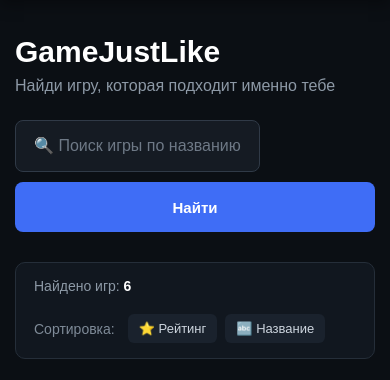
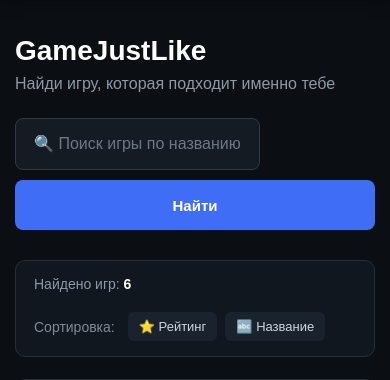
Before and after one commit to burk1t/GamesJustLike-site, a PHP site: page / in a window 390 px wide. Shown: the part 120-500 px from the top of the page. Run offline with PHP 8.4, Linux system fonts and the light colour scheme.

Commit message:
Адаптирован размер заголовка для телефонов

```diff
--- a/style.css
+++ b/style.css
@@ -316,7 +316,7 @@ body {
 }
 @media (max-width: 650px) {
     .catalog-page, .game-page { padding-left: 15px; padding-right: 15px; }
-    .catalog-header h1 { font-size: 30px; }
+    .catalog-header h1 { font-size: 28px; }
     .search-form { flex-direction: column; }
     .search-form button { width: 100%; }
     .games-toolbar { flex-direction: column; align-items: flex-start; }
```
